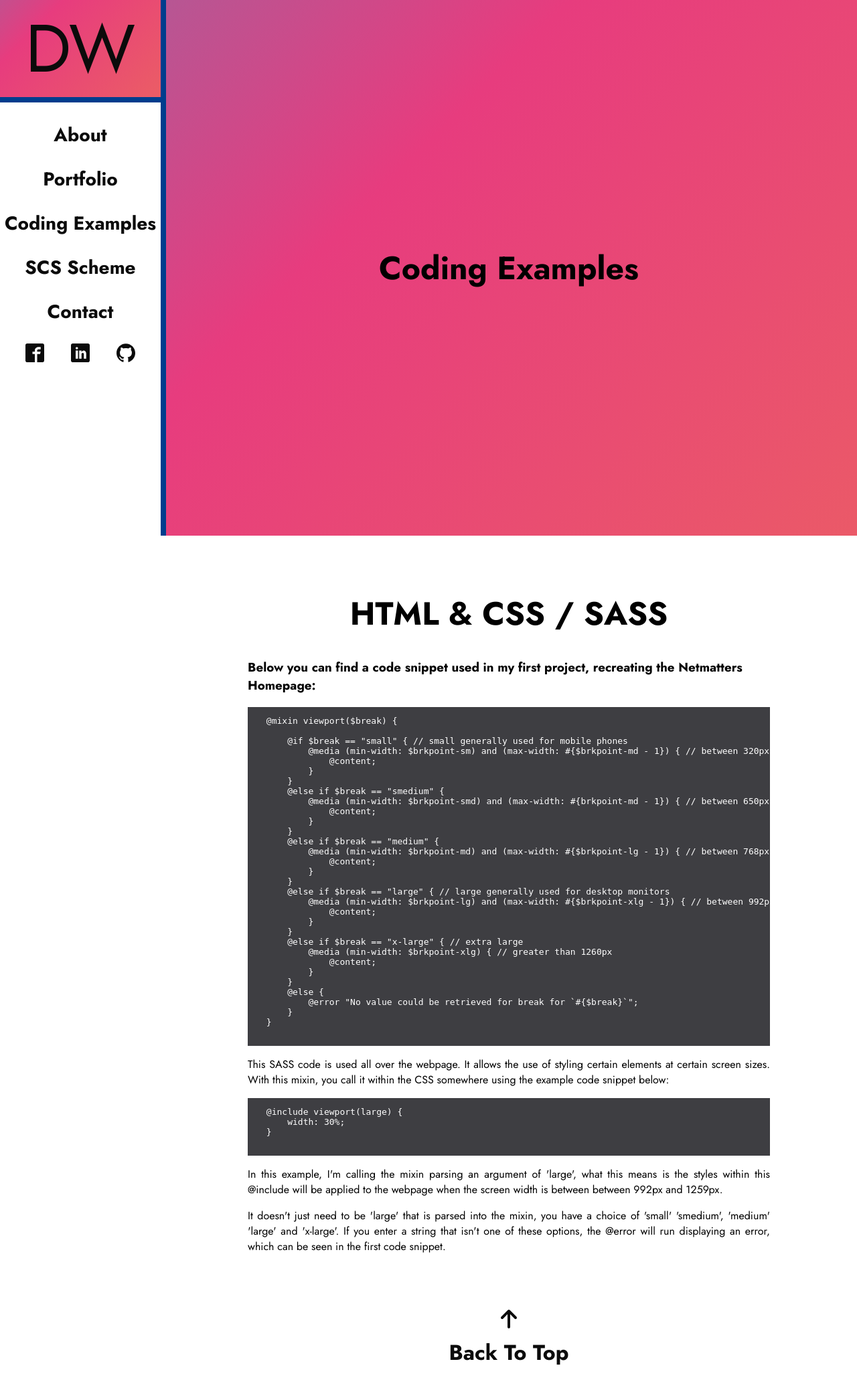
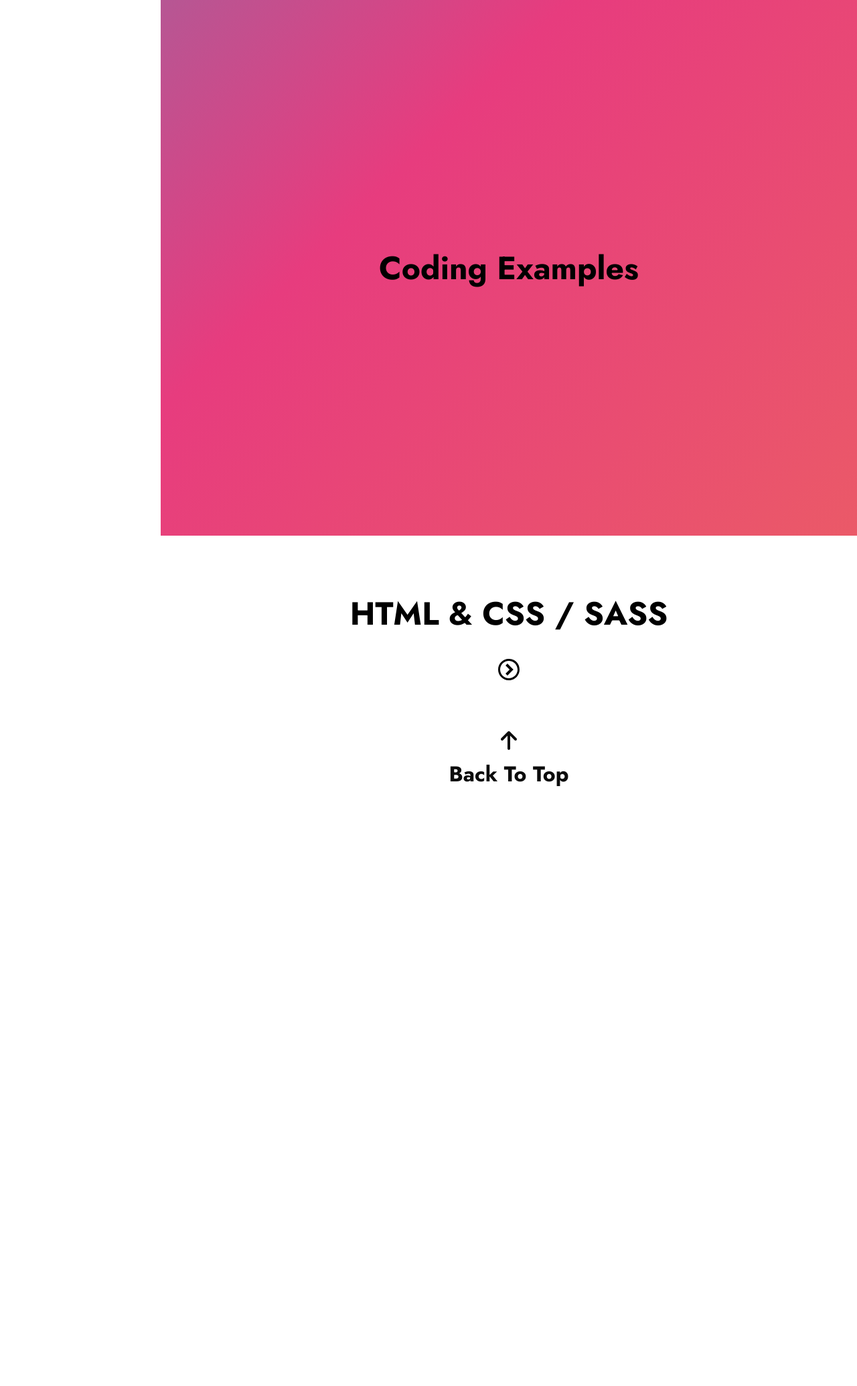
Before and after one commit to dwoodhouse1/Portfolio, a PHP site: page /codingexamples.html in a window 1280 px wide. Shown: the whole page at 67% size. After the commit the page ends 1174 px from the top, so only its background shows below. Run offline with PHP 8.4, Linux system fonts and the light colour scheme.

Commit message:
Form Validation + Expand / Collapse Content
Form Validation complete, also added a collapse / expand button to sections of content

```diff
--- a/codingexamples.html
+++ b/codingexamples.html
@@ -26,6 +26,10 @@
             </symbol>
             <symbol id="icon-github" viewBox="0 0 32 32">
                 <path d="M16 0.395c-8.836 0-16 7.163-16 16 0 7.069 4.585 13.067 10.942 15.182 0.8 0.148 1.094-0.347 1.094-0.77 0-0.381-0.015-1.642-0.022-2.979-4.452 0.968-5.391-1.888-5.391-1.888-0.728-1.849-1.776-2.341-1.776-2.341-1.452-0.993 0.11-0.973 0.11-0.973 1.606 0.113 2.452 1.649 2.452 1.649 1.427 2.446 3.743 1.739 4.656 1.33 0.143-1.034 0.558-1.74 1.016-2.14-3.554-0.404-7.29-1.777-7.29-7.907 0-1.747 0.625-3.174 1.649-4.295-0.166-0.403-0.714-2.030 0.155-4.234 0 0 1.344-0.43 4.401 1.64 1.276-0.355 2.645-0.532 4.005-0.539 1.359 0.006 2.729 0.184 4.008 0.539 3.054-2.070 4.395-1.64 4.395-1.64 0.871 2.204 0.323 3.831 0.157 4.234 1.026 1.12 1.647 2.548 1.647 4.295 0 6.145-3.743 7.498-7.306 7.895 0.574 0.497 1.085 1.47 1.085 2.963 0 2.141-0.019 3.864-0.019 4.391 0 0.426 0.288 0.925 1.099 0.768 6.354-2.118 10.933-8.113 10.933-15.18 0-8.837-7.164-16-16-16z"></path>
+            </symbol>
+            <symbol id="icon-circle-right" viewBox="0 0 32 32">
+                <path d="M16 0c-8.837 0-16 7.163-16 16s7.163 16 16 16 16-7.163 16-16-7.163-16-16-16zM16 29c-7.18 0-13-5.82-13-13s5.82-13 13-13 13 5.82 13 13-5.82 13-13 13z"></path>
+                <path d="M11.086 22.086l2.829 2.829 8.914-8.914-8.914-8.914-2.828 2.828 6.086 6.086z"></path>
             </symbol>
         </defs>
     </svg>
@@ -79,11 +83,15 @@
         </header>
 
         <!--Coming Soon Section-->
-        <div class="container__center">
-            <h1 class="text-center">HTML & CSS / SASS</h1>
-            <h3>Below you can find a code snippet used in my first project, recreating the Netmatters Homepage:</h3>
+        <div class="container__center ishidden__section">
+            <div class="section-title">
+                <h1 class="text-center">HTML & CSS / SASS</h1>
+                <button class="toggle-section "><svg class="icon icon-circle-right"><use xlink:href="#icon-circle-right"></use></svg></button>
 
-            <div class="container__code">
+            </div>
+            <div class="section-content">
+                <h3>Below you can find a code snippet used in my first project, recreating the Netmatters Homepage:</h3>
+                <div class="container__code">
                 <code>
                     <pre>
                         @mixin viewport($break) {
@@ -148,6 +156,10 @@
             <p>It doesn't just need to be 'large' that is parsed into the mixin, you have a choice of 'small' 'smedium', 'medium' 'large' and 'x-large'. If you enter a string that isn't one of
                 these options, the @error will run displaying an error, which can be seen in the first code snippet.
             </p>
+            <br>
+            <hr>
+            </div>
+
         </div>
 
         <footer>
@@ -162,5 +174,10 @@
             </div>
         </footer>
     </div>
+    <script src="js/jquery-3.7.1.min.js"></script>
+    <script src="js/gsap-public/minified/gsap.min.js"></script>
+    <script src="js/navMenuToggle.js"></script>
+    <script src="js/sectionToggle.js"></script>
+    <script src="js/main.js"></script>
 </body>
 </html>
--- a/index.html
+++ b/index.html
@@ -44,7 +44,7 @@
 
     <!-- Navigation Section-->
     <aside>
-        <nav class="ishidden__nav primary-nav nav">
+        <nav class="ishidden__nav primary-nav">
             <a href="index.html" class="primary-nav__logo">
                 DW
             </a>
@@ -193,12 +193,12 @@
                     <div class="contact-me">
                         <hr>
                         <h2 class="h1 text-center">Get In Touch </h2>
-                        <p>If you are interested in knowing more about me, please fill out the form below with your first name, last name, email, the subject and the message you want
+                        <p>If you are interested in knowing more about me, please fill out the form below with your first name, last name, email, your phone number and the message you want
                             to send me. I will be in touch as soon as possible.
                         </p>
                     </div>
                     <div class="contact-form">
-                        <form id="contact-form" name="contactForm" action="index.php" onsubmit="return validateForm()" method="post">
+                        <form id="contact-form" name="contactForm" action="index.php" method="post">
                             <div class="contact-form__content">
                                 <div class="contact-form__first-name">
                                     <input type="text" id="contact-form__first-name" name="first-name" placeholder="First Name *">
--- a/js/navMenuToggle.js
+++ b/js/navMenuToggle.js
@@ -1,8 +1,6 @@
 // Navigation Toggle
-const screenHeight = window.screen.height;
-
 const hamburger = document.querySelector(".primary-nav__hamburger");
-const navMenu = document.getElementsByClassName("nav");
+const navMenu = document.getElementsByClassName("primary-nav");
 const navButtons = document.getElementsByTagName("ul");
 const navLogo = document.getElementsByClassName("primary-nav__logo");
 const navSocials = document.getElementsByClassName("primary-nav__socials");
@@ -10,7 +8,26 @@
 
 isToggled = false;
 
-window.onresize = function() {
+let screenWidth = window.screen.width;
+
+if (screenWidth <= 992) // Inital check of screenwidth on page load
+{
+    navMenu[0].style.width = "0";
+    navMenu[0].style.borderRight = "transparent";
+    navLogo[0].style.display = "none";
+    navButtons[0].style.display = "none";
+    navSocials[0].style.display = "none";
+}
+else
+{
+    navMenu[0].style.width = "15rem";
+    navMenu[0].style.borderRight = "8px solid #003d8d";
+    navLogo[0].style.display = "flex";
+    navButtons[0].style.display = "block";
+    navSocials[0].style.display = "flex";
+}
+
+window.onresize = function() { // Check of screenwidth on window resize
     let screenWidth = window.screen.width;
     console.log(screenWidth);
 
@@ -34,16 +51,10 @@
     }
 };
 
-
-
-
-
-
 hamburger.addEventListener("click", mobileMenu);
 function mobileMenu() {
     if (isToggled) { // When mobile viewer CANNOT see nav menu
         isToggled = false;
-        //navMenu[0].style.display = "none";
         navMenu[0].style.width = "0";
         navMenu[0].style.borderRight = "transparent";
         navLogo[0].style.display = "none";
@@ -53,7 +64,6 @@
     else
     {
         isToggled = true;
-        //navMenu[0].style.display = "block";
         navMenu[0].style.width = "15rem";
         navMenu[0].style.borderRight = "8px solid #003d8d";
         navLogo[0].style.display = "flex";
--- /dev/null
+++ b/js/sectionToggle.js
@@ -0,0 +1,26 @@
+// Section Toggle
+const triangle = document.querySelector(".toggle-section");
+const rotate = document.querySelector(".rotate");
+const sectionContent = document.getElementsByClassName("section-content");
+
+let isSectionToggled = document.getElementsByClassName("ishidden__section");
+
+sectionContent[0].style.display = "none";
+
+$(triangle).click(function () {
+    $(this).toggleClass("rotate");
+
+    //alert("toggled");
+    if (isSectionToggled == false) // Inital check of screenwidth on page load
+    {
+        sectionContent[0].style.display = "none";
+        isSectionToggled = true;
+
+    }
+    else
+    {
+        sectionContent[0].style.display = "block";
+        isSectionToggled = false;
+
+    }
+})
--- a/scss/layout/_index.scss
+++ b/scss/layout/_index.scss
@@ -24,6 +24,11 @@
 @import 'projects';
 
 // ==========================================================================
+// Snippets
+// ==========================================================================
+@import 'snippets';
+
+// ==========================================================================
 // Footer
 // ==========================================================================
 @import 'footer';
--- /dev/null
+++ b/scss/layout/_snippets.scss
@@ -0,0 +1,8 @@
+// ==========================================================================
+// Snippet Section
+// ==========================================================================
+
+.section-title {
+    display: flex;
+    flex-direction: column;
+}
--- a/scss/modules/_buttons.scss
+++ b/scss/modules/_buttons.scss
@@ -95,3 +95,20 @@
       }
   }
 }
+
+.toggle-section {
+  background: none;
+  border: none;
+  outline: none;
+  transform: rotate(0deg);
+  transition: .5s;
+  font-size: 2rem;
+}
+
+.rotate {
+
+
+    transform: rotate(90deg);
+    transition: .5s;
+
+}
```
Also changed, not shown: aboutme.html (+6 -1 lines), js/form-validation.js (+6 -11 lines), scsscheme.html (+6 -1 lines), css/application.css.
